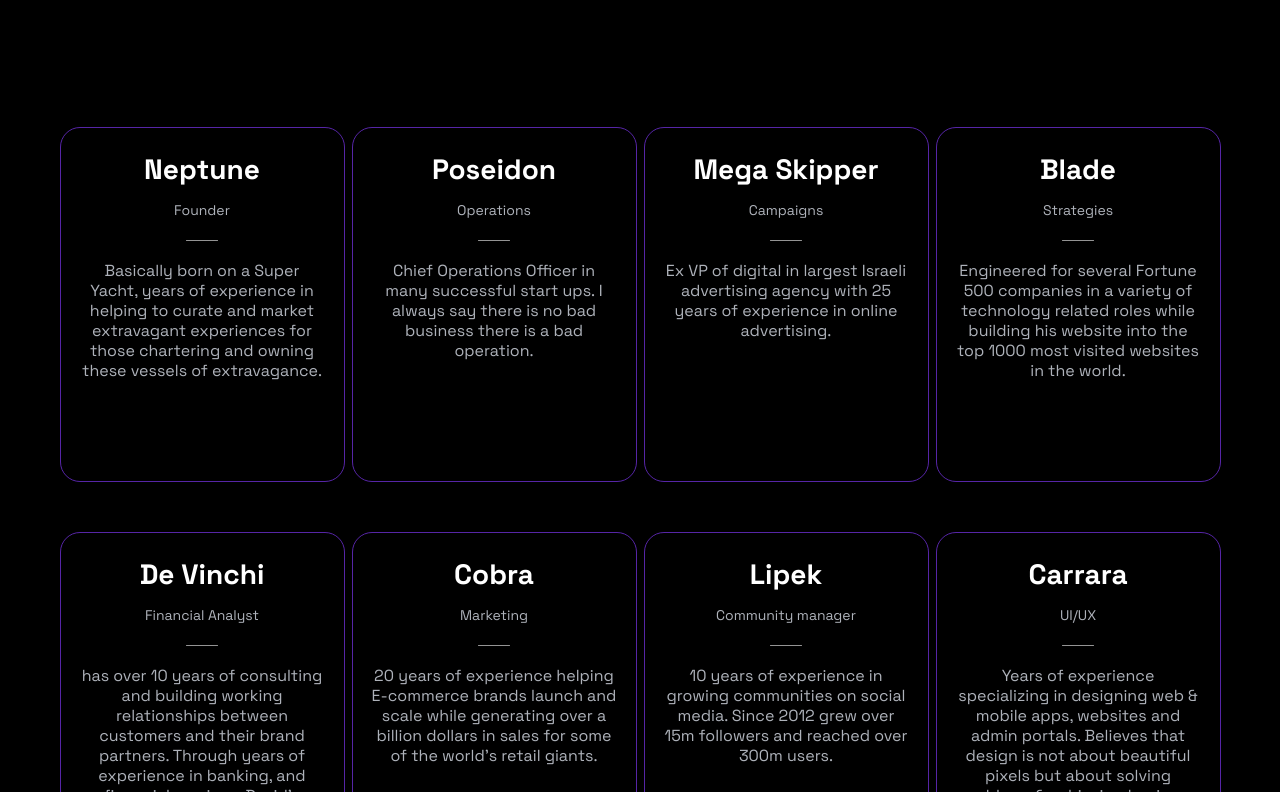
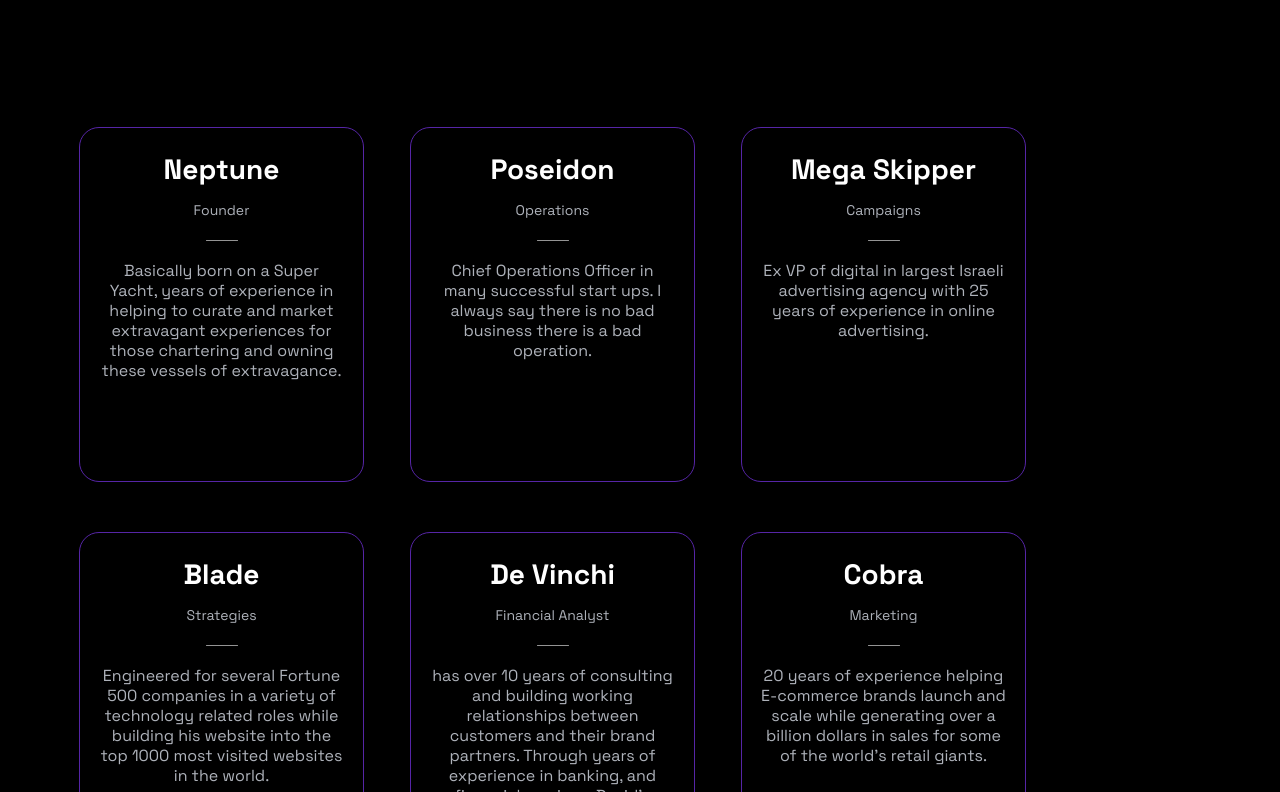
Before and after one commit to yclub-io/yachts-lending, a Next.js app: page / in a window 1280 px wide. Shown: the part 5948-6740 px from the top of the page. Built offline with nearby package versions, Linux system fonts and the light colour scheme.

Commit message:
Team section bag fixed

```diff
--- a/components/Team.js
+++ b/components/Team.js
@@ -5,7 +5,7 @@ import teamData from "../data/teamData";
 const Team = () => {
   return (
     <div id="team" className=" text-white-1 lg:mx-14">
-      <p className="mb-[68px] lg:mt-[347px] mt-[203px] flex justify-center text-center font-Plus font-extrabold lg:mb-[125px] lg:text-5xl text-[26px]">
+      <p className="mb-[68px] lg:mt-[347px] md:mt-[5em] mt-[1em] flex justify-center text-center font-Plus font-extrabold lg:mb-[125px] lg:text-5xl text-[26px]">
         Team
       </p>
       <TeamDesktop teamData={teamData} />
--- a/components/TeamDesktop.js
+++ b/components/TeamDesktop.js
@@ -2,7 +2,7 @@ const TeamDesktop = ({ teamData }) => {
   const renderTeam = teamData.map((membber, index) => (
     <div
       key={index}
-      className="m-auto mb-[50px] flex h-[355px] w-[285px] flex-col rounded-[20px] border border-purple-1 px-1 text-center font-Grotesk"
+      className="mx-[23px] mb-[50px] flex h-[355px] w-[285px] flex-col rounded-[20px] border border-purple-1 px-1 text-center font-Grotesk"
     >
       <p className="pt-[20px] text-[28px] font-bold">{membber.name}</p>
       <p className="pt-[10px] text-sm text-gray-1">{membber.meta}</p>
```
